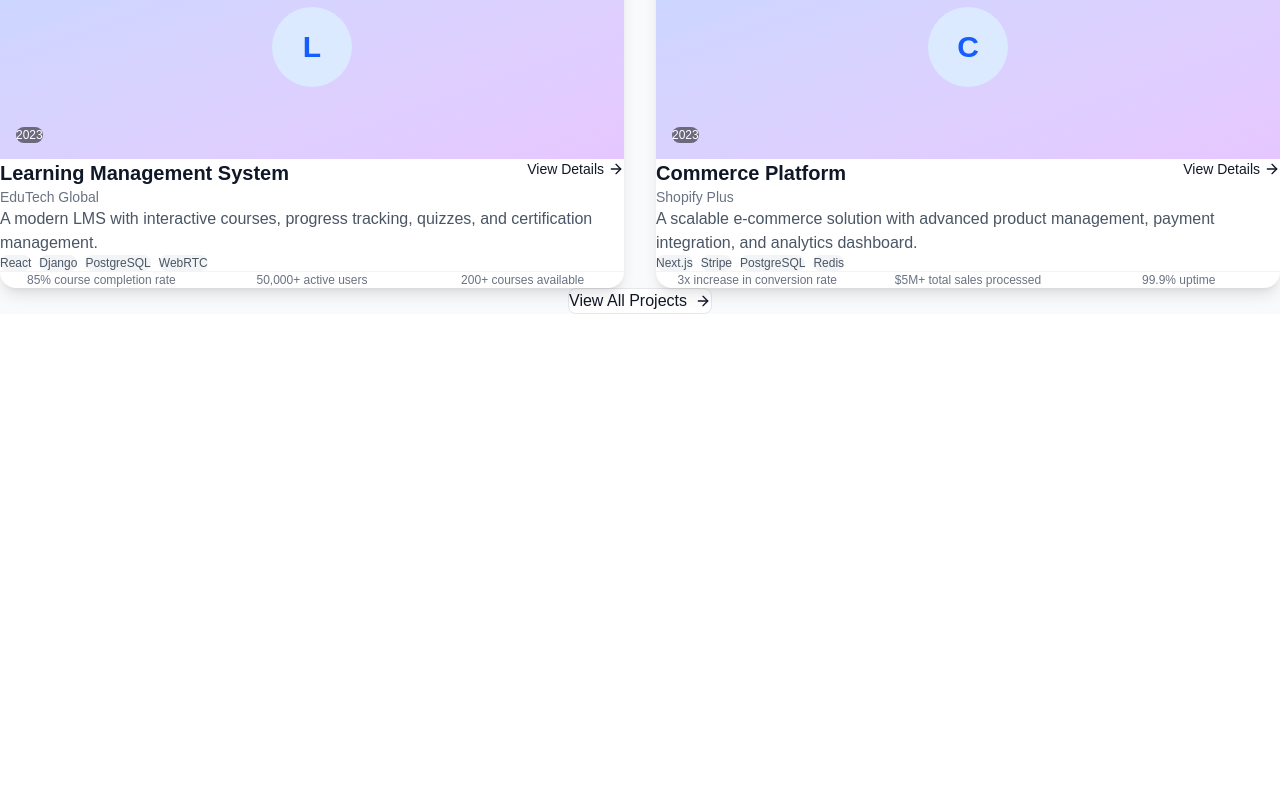
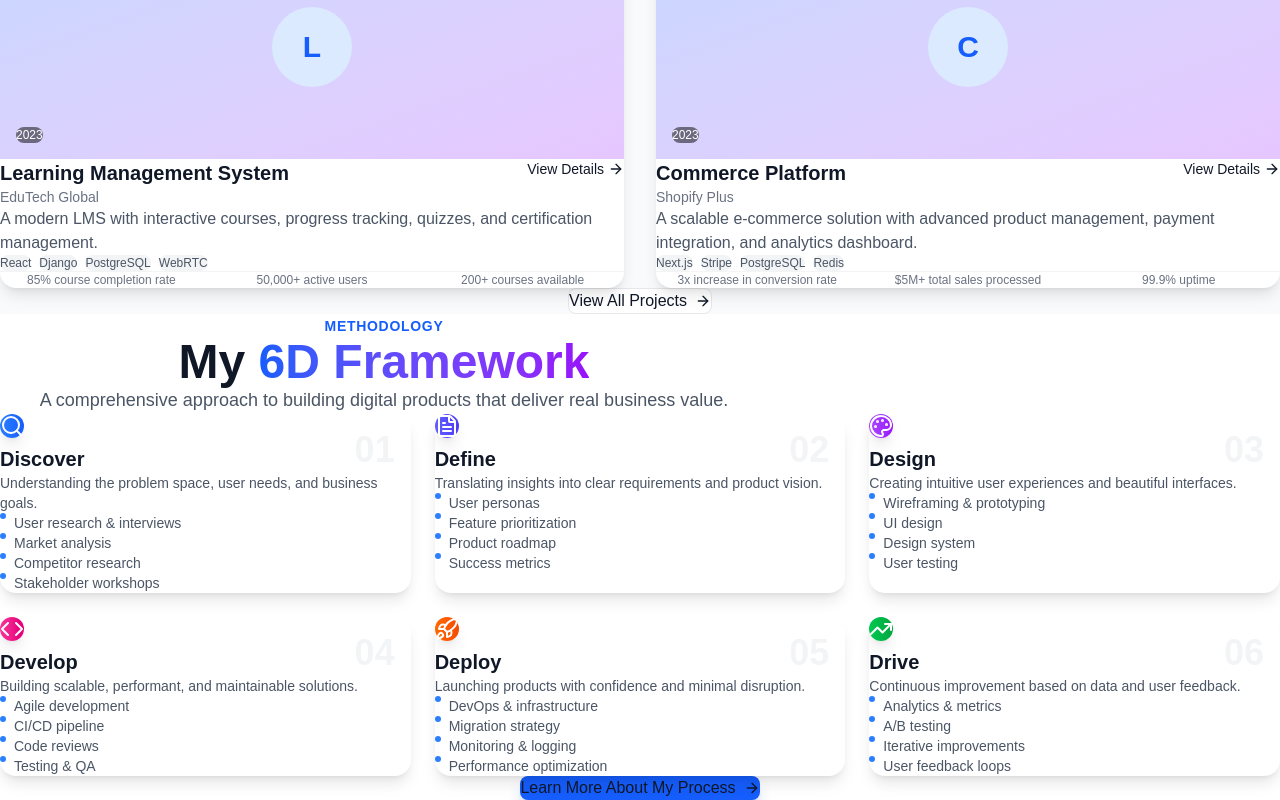
Before and after one commit to anjanikumar-dev/digital-product-studio, a Next.js app: page / in a window 1280 px wide. Shown: the part 1835-2635 px from the top of the page. Before the commit the page ends 2149 px from the top, so only its background shows below. Built offline with nearby package versions, Linux system fonts and the light colour scheme.

Commit message:
feat: add 6D Framework section

```diff
--- a/src/app/page.tsx
+++ b/src/app/page.tsx
@@ -2,6 +2,7 @@ import MainLayout from '@/components/layout/MainLayout';
 import Hero from '@/components/home/Hero';
 import Services from '@/components/home/Services';
 import CaseStudies from '@/components/home/CaseStudies';
+import Framework from '@/components/home/Framework';
 
 export default function Home() {
   return (
@@ -9,6 +10,7 @@ export default function Home() {
       <Hero />
       <Services />
       <CaseStudies />
+      <Framework />
     </MainLayout>
   );
 }
--- /dev/null
+++ b/src/components/home/Framework.tsx
@@ -0,0 +1,218 @@
+'use client';
+
+import { motion } from 'framer-motion';
+import {
+  Search,
+  FileText,
+  Palette,
+  Code,
+  Rocket,
+  TrendingUp,
+  ArrowRight
+} from 'lucide-react';
+import Link from 'next/link';
+
+interface FrameworkStep {
+  id: string;
+  title: string;
+  description: string;
+  icon: React.ReactNode;
+  color: string;
+  details: string[];
+}
+
+const steps: FrameworkStep[] = [
+  {
+    id: 'discover',
+    title: 'Discover',
+    description: 'Understanding the problem space, user needs, and business goals.',
+    icon: <Search className="w-6 h-6" />,
+    color: 'from-blue-500 to-blue-600',
+    details: [
+      'User research & interviews',
+      'Market analysis',
+      'Competitor research',
+      'Stakeholder workshops'
+    ]
+  },
+  {
+    id: 'define',
+    title: 'Define',
+    description: 'Translating insights into clear requirements and product vision.',
+    icon: <FileText className="w-6 h-6" />,
+    color: 'from-indigo-500 to-indigo-600',
+    details: [
+      'User personas',
+      'Feature prioritization',
+      'Product roadmap',
+      'Success metrics'
+    ]
+  },
+  {
+    id: 'design',
+    title: 'Design',
+    description: 'Creating intuitive user experiences and beautiful interfaces.',
+    icon: <Palette className="w-6 h-6" />,
+    color: 'from-purple-500 to-purple-600',
+    details: [
+      'Wireframing & prototyping',
+      'UI design',
+      'Design system',
+      'User testing'
+    ]
+  },
+  {
+    id: 'develop',
+    title: 'Develop',
+    description: 'Building scalable, performant, and maintainable solutions.',
+    icon: <Code className="w-6 h-6" />,
+    color: 'from-pink-500 to-pink-600',
+    details: [
+      'Agile development',
+      'CI/CD pipeline',
+      'Code reviews',
+      'Testing & QA'
+    ]
+  },
+  {
+    id: 'deploy',
+    title: 'Deploy',
+    description: 'Launching products with confidence and minimal disruption.',
+    icon: <Rocket className="w-6 h-6" />,
+    color: 'from-orange-500 to-orange-600',
+    details: [
+      'DevOps & infrastructure',
+      'Migration strategy',
+      'Monitoring & logging',
+      'Performance optimization'
+    ]
+  },
+  {
+    id: 'drive',
+    title: 'Drive',
+    description: 'Continuous improvement based on data and user feedback.',
+    icon: <TrendingUp className="w-6 h-6" />,
+    color: 'from-green-500 to-green-600',
+    details: [
+      'Analytics & metrics',
+      'A/B testing',
+      'Iterative improvements',
+      'User feedback loops'
+    ]
+  }
+];
+
+export default function Framework() {
+  const containerVariants = {
+    hidden: { opacity: 0 },
+    visible: {
+      opacity: 1,
+      transition: {
+        staggerChildren: 0.1,
+        delayChildren: 0.2,
+      },
+    },
+  };
+
+  const itemVariants = {
+    hidden: { opacity: 0, y: 20 },
+    visible: {
+      opacity: 1,
+      y: 0,
+      transition: { duration: 0.6, ease: 'easeOut' },
+    },
+  };
+
+  return (
+    <section className="py-20 md:py-28 overflow-hidden">
+      <div className="container mx-auto px-4 sm:px-6 lg:px-8">
+        {/* Section Header */}
+        <motion.div
+          initial={{ opacity: 0, y: 20 }}
+          whileInView={{ opacity: 1, y: 0 }}
+          viewport={{ once: true }}
+          transition={{ duration: 0.6 }}
+          className="text-center max-w-3xl mx-auto mb-16"
+        >
+          <span className="inline-block text-sm font-semibold text-blue-600 dark:text-blue-400 uppercase tracking-wider mb-3">
+            Methodology
+          </span>
+          <h2 className="text-3xl sm:text-4xl md:text-5xl font-bold mb-4">
+            My{' '}
+            <span className="bg-gradient-to-r from-blue-600 to-purple-600 bg-clip-text text-transparent">
+              6D Framework
+            </span>
+          </h2>
+          <p className="text-lg text-gray-600 dark:text-gray-300">
+            A comprehensive approach to building digital products that deliver real business value.
+          </p>
+        </motion.div>
+
+        {/* Steps Grid */}
+        <motion.div
+          variants={containerVariants}
+          initial="hidden"
+          whileInView="visible"
+          viewport={{ once: true }}
+          className="grid grid-cols-1 md:grid-cols-2 lg:grid-cols-3 gap-6"
+        >
+          {steps.map((step, index) => (
+            <motion.div
+              key={step.id}
+              variants={itemVariants}
+              className="group relative bg-white dark:bg-gray-800 rounded-2xl p-6 shadow-lg hover:shadow-2xl transition-all duration-500 hover:-translate-y-2"
+            >
+              {/* Step Number */}
+              <div className="absolute top-4 right-4 text-4xl font-bold text-gray-100 dark:text-gray-700 group-hover:text-gray-200 dark:group-hover:text-gray-600 transition-colors duration-300">
+                {String(index + 1).padStart(2, '0')}
+              </div>
+
+              {/* Icon */}
+              <div className={`inline-flex p-3 rounded-xl bg-gradient-to-r ${step.color} text-white mb-4 shadow-lg`}>
+                {step.icon}
+              </div>
+
+              {/* Content */}
+              <h3 className="text-xl font-bold text-gray-900 dark:text-white mb-2">
+                {step.title}
+              </h3>
+              <p className="text-gray-600 dark:text-gray-300 text-sm mb-4">
+                {step.description}
+              </p>
+
+              {/* Details */}
+              <ul className="space-y-2">
+                {step.details.map((detail, i) => (
+                  <li key={i} className="flex items-start gap-2 text-sm text-gray-600 dark:text-gray-400">
+                    <span className="w-1.5 h-1.5 rounded-full bg-blue-500 dark:bg-blue-400 mt-1.5 flex-shrink-0" />
+                    {detail}
+                  </li>
+                ))}
+              </ul>
+
+              {/* Hover Line */}
+              <div className={`absolute bottom-0 left-0 right-0 h-1 bg-gradient-to-r ${step.color} rounded-b-2xl opacity-0 group-hover:opacity-100 transition-opacity duration-500`} />
+            </motion.div>
+          ))}
+        </motion.div>
+
+        {/* CTA */}
+        <motion.div
+          initial={{ opacity: 0, y: 20 }}
+          whileInView={{ opacity: 1, y: 0 }}
+          viewport={{ once: true }}
+          transition={{ duration: 0.6, delay: 0.4 }}
+          className="text-center mt-12"
+        >
+          <Link
+            href="/framework"
+            className="inline-flex items-center gap-2 px-8 py-3 bg-blue-600 hover:bg-blue-700 text-white font-medium rounded-lg transition-all duration-300 shadow-lg shadow-blue-600/25 hover:shadow-xl hover:shadow-blue-600/35 hover:-translate-y-0.5"
+          >
+            Learn More About My Process
+            <ArrowRight className="w-4 h-4" />
+          </Link>
+        </motion.div>
+      </div>
+    </section>
+  );
+}
```
